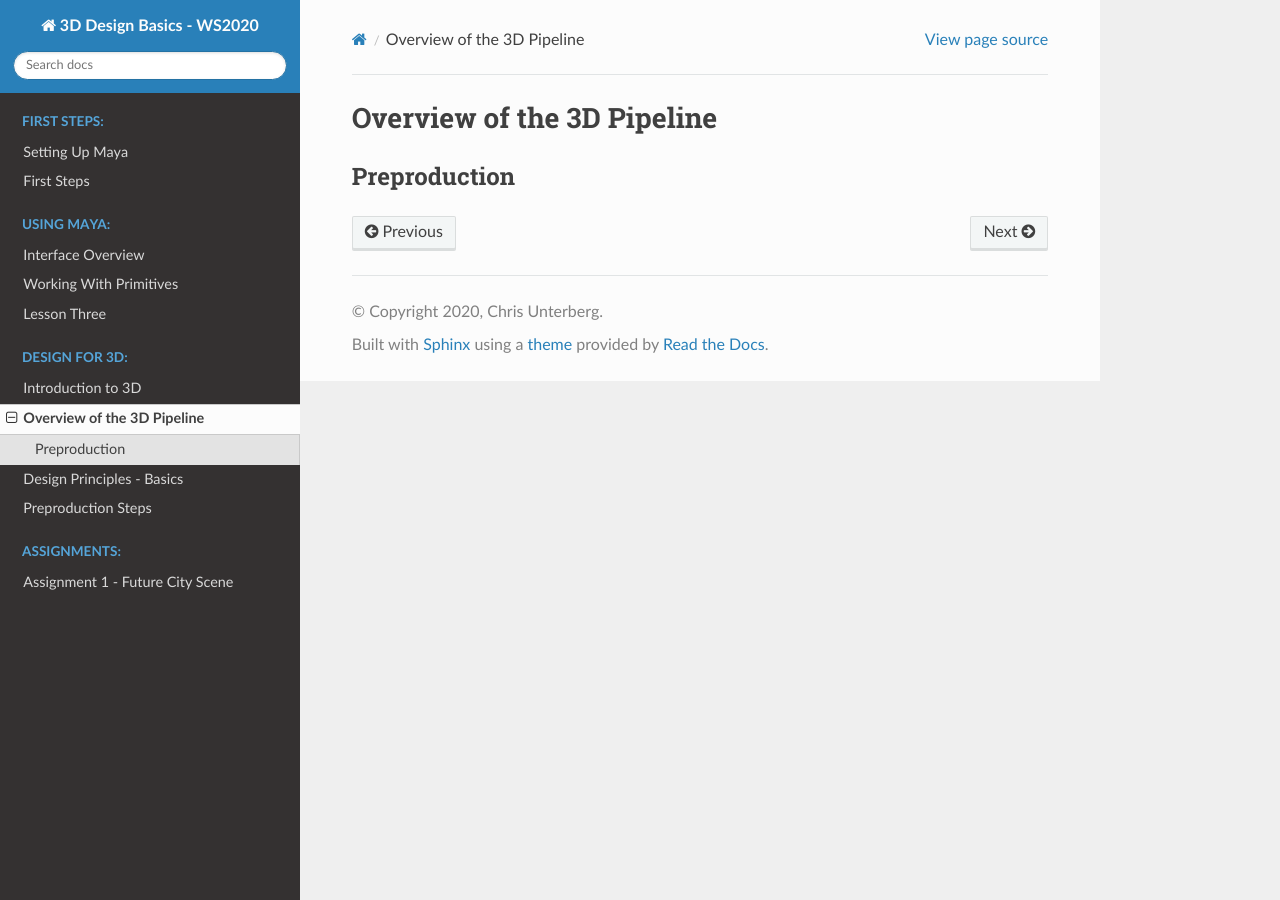
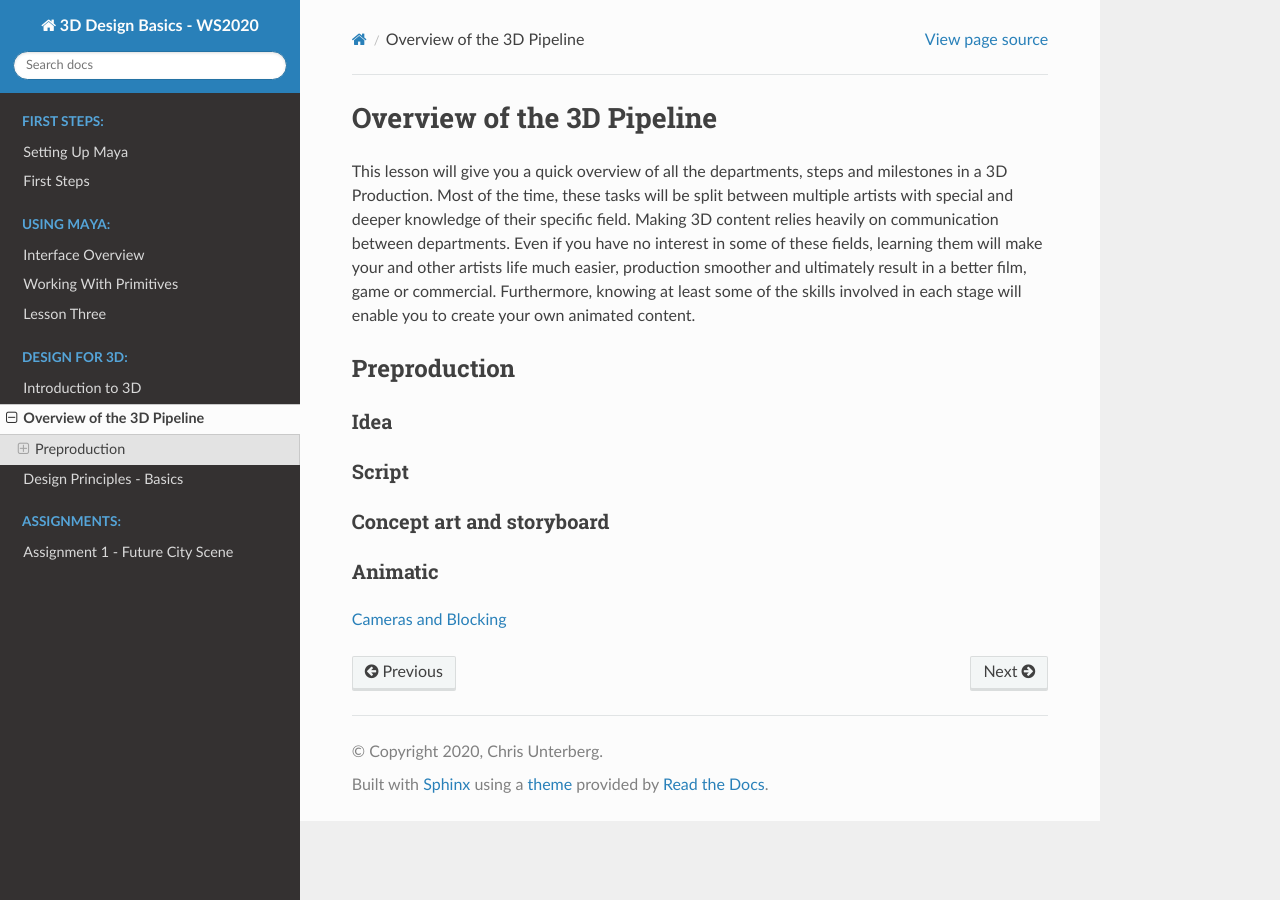
Before and after one commit to tetsuoanimation/beginner3dmaya2020, a Sphinx documentation site: the page built from documentation/Design/L2_PipelineOverview.rst, in a window 1280 px wide. Built offline with Sphinx 7.4.7 and the Read the Docs theme 2.0.0, drawn with Linux system fonts in a browser that asks for light colours.

Commit message:
moved some design content around

```diff
--- a/documentation/Design/L2_PipelineOverview.rst
+++ b/documentation/Design/L2_PipelineOverview.rst
@@ -2,6 +2,27 @@
 Overview of the 3D Pipeline
 ###########################
 
+This lesson will give you a quick overview of all the departments, steps and milestones in a 3D Production. Most of the
+time, these tasks will be split between multiple artists with special and deeper knowledge of their specific field.
+Making 3D content relies heavily on communication between departments. Even if you have no interest in some of these
+fields, learning them will make your and other artists life much easier, production smoother and ultimately result in a
+better film, game or commercial. Furthermore, knowing at least some of the skills involved in each stage will enable you
+to create your own animated content.
+
 *************
 Preproduction
 *************
+
+Idea
+====
+
+Script
+======
+
+Concept art and storyboard
+==========================
+
+Animatic
+========
+
+`Cameras and Blocking <L7_CamerasAndBlocking.rst>`__
--- a/documentation/index.rst
+++ b/documentation/index.rst
@@ -39,7 +39,7 @@ it's massive toolset justice. If you want to learn more, always check out the
     Design/L1_IntroductionToDesign
     Design/L2_PipelineOverview
     Design/L3_DesignPrinicplesPrimer
-    Design/L4_Preproduction
+.. Design/L7_CamerasAndBlocking
 
 .. toctree::
     :maxdepth: 2
```
Also changed, not shown: documentation/Design/L4_Preproduction.rst (deleted, +0 -7 lines), documentation/Design/L7_CamerasAndBlocking.rst (added, +10 -0 lines), documentation/Design/images/camerasBlockingStoryboard.png (added).
